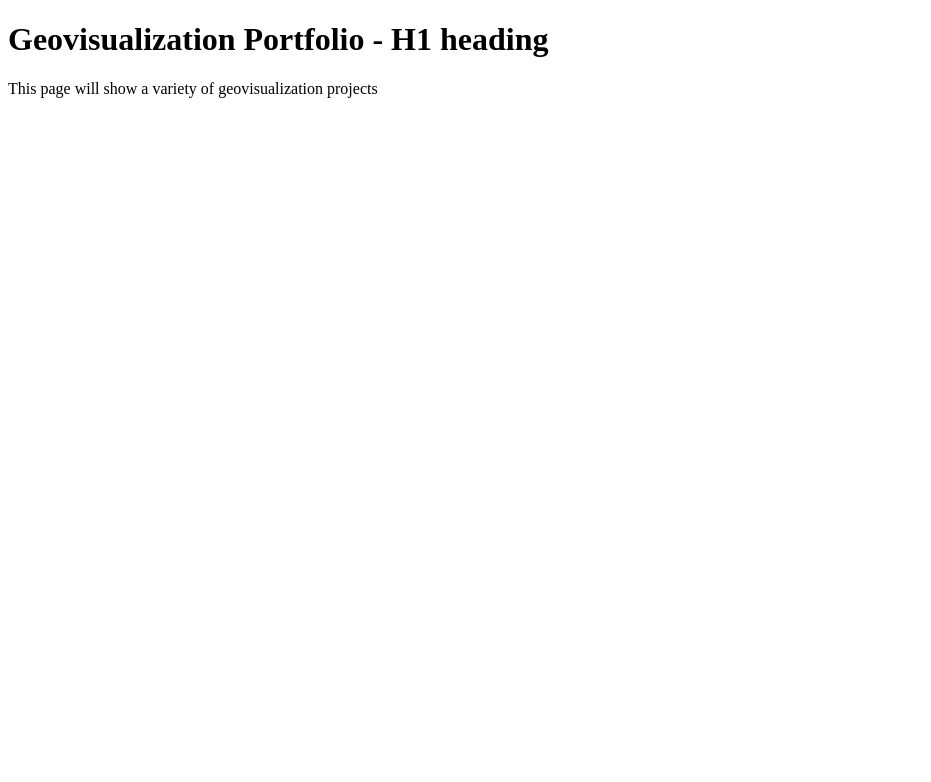
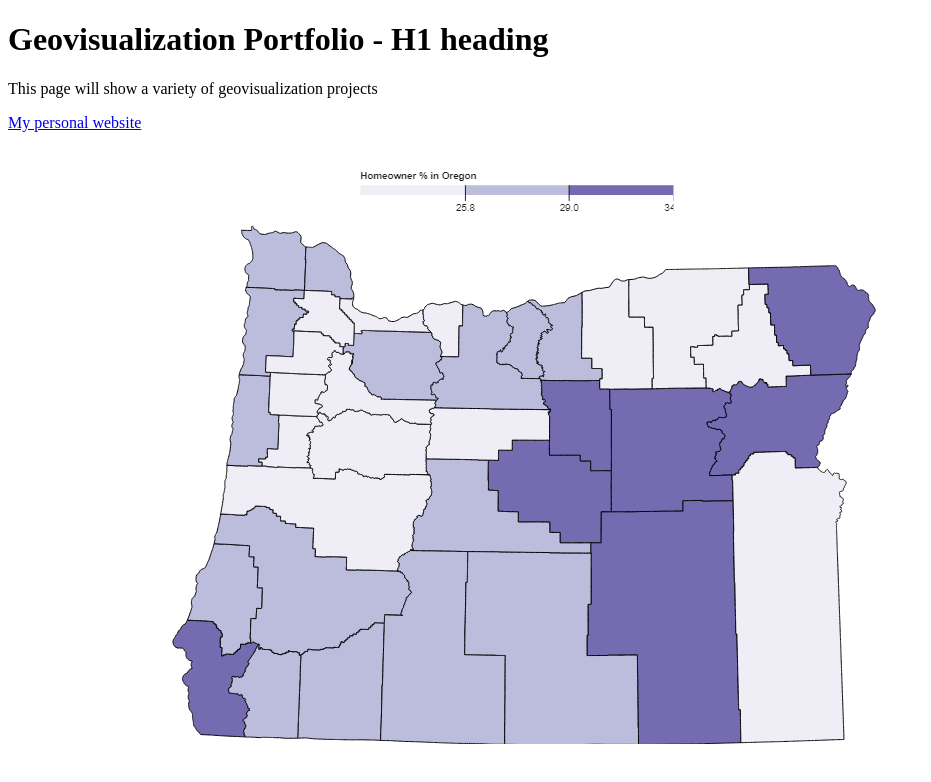
Before and after one commit to geog3540/ncgaston, a plain HTML site: page index.html in a window 1280 px wide. Shown: the whole page, without its empty margins (0-931 px from the left). Drawn offline with Linux system fonts and the light colour scheme.

Commit message:
added link and image

```diff
--- a/index.html
+++ b/index.html
@@ -8,6 +8,8 @@
   <body>
     <h1> Geovisualization Portfolio - H1 heading </h1>
     <p> This page will show a variety of geovisualization projects </p>
+    <p> <a href = "https://geo-social.com"> My personal website </a> </p>
+    <p> <img src = "images/chart.png" /> </p>
   </body>
 
 </html>
```
Also changed, not shown: images/chart.png (added).
